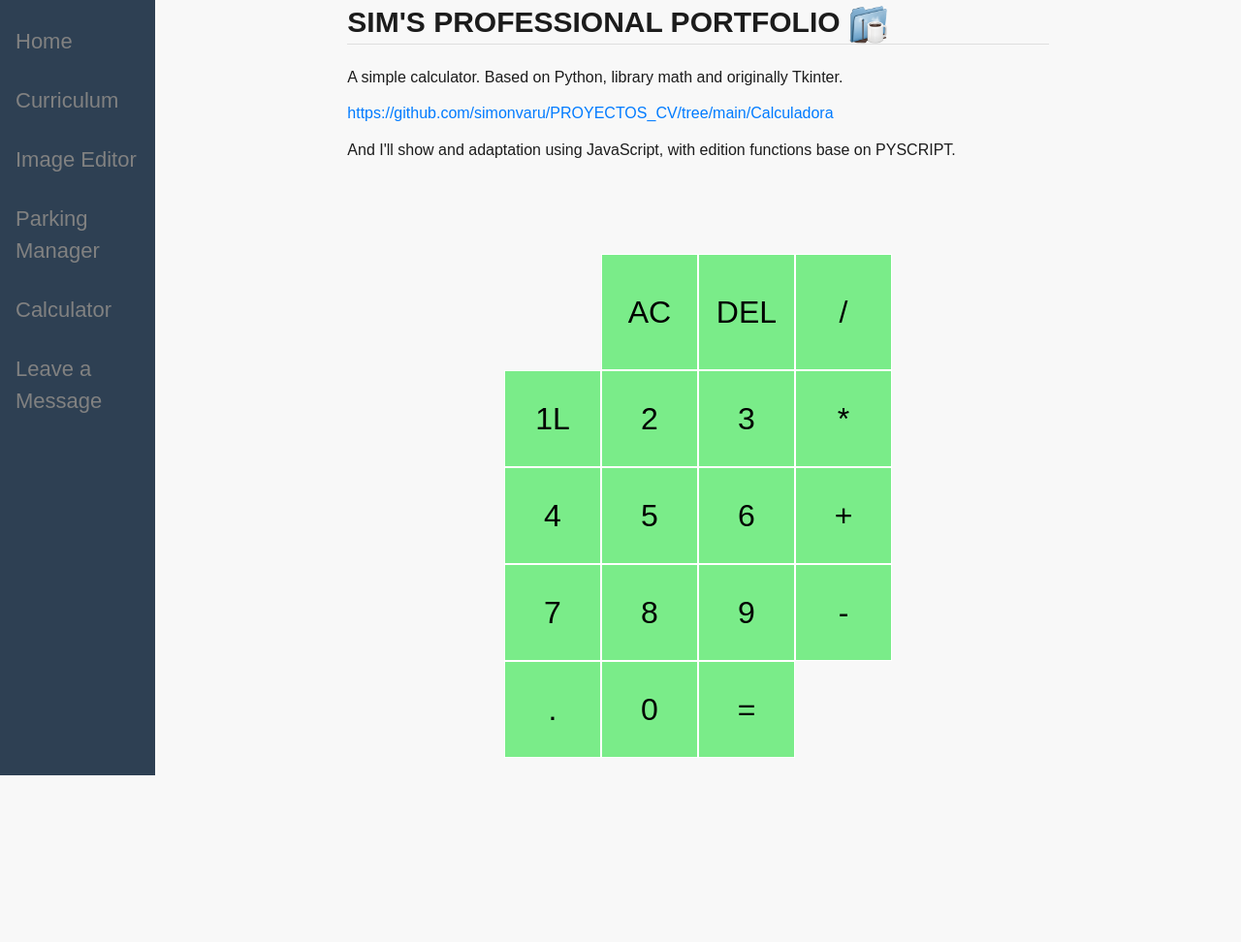
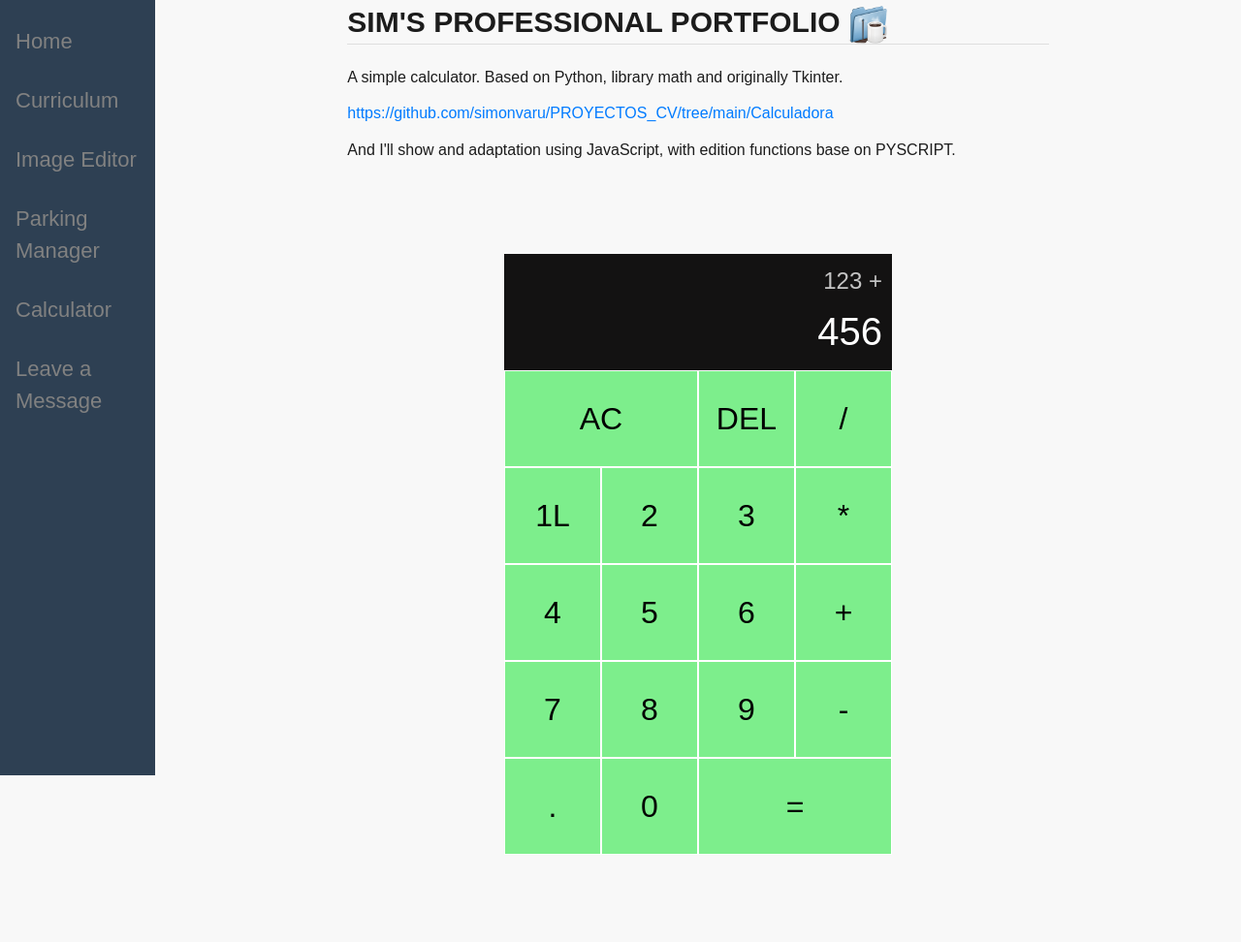
Before and after one commit to simonvaru/sitio_personal, a Django app: page /p3/ in a window 1280 px wide. Shown: the whole page at 97% size. Run offline with Django 4.2, Linux system fonts and the light colour scheme.

Commit message:
demoapp3_css_button_grid

```diff
--- a/main/templates/main/demoapp3.html
+++ b/main/templates/main/demoapp3.html
@@ -18,8 +18,8 @@
     <body>
         <div class="calculator-grid">
             <div class="output">
-                <div class="previous-operand"></div>
-                <div class="current-operand"></div>
+                <div class="previous-operand">123 +</div>
+                <div class="current-operand">456</div>
             </div>
             <button class="span-two">AC</button>
             <button>DEL</button>
--- a/static/css/demoapp3.css
+++ b/static/css/demoapp3.css
@@ -12,7 +12,7 @@ h1, h2, p{
 body{
   padding: 0;
   margin: 0;
-	background-color:#f8f8f8!important;
+	background-color:#f8f8f8;
 }
 
 *, *::before, *::after {
@@ -36,9 +36,34 @@ body{
   font-size: 2rem;
   border: 1px solid white;
   outline: none;
-  background-color: rgba(122, 236, 137)
+  background-color: rgb(125, 238, 140)
 }
 
 .calculator-grid>button:hover{
-  background-color: rgba(108, 224, 124);
+  background-color: rgb(99, 221, 115);
 }
+
+.span-two{
+  grid-column: span 2;
+}
+
+.output {
+  grid-column: 1/-1;
+  background-color: rgb(19, 18, 18);
+  display: flex;
+  align-items: flex-end;
+  justify-content: space-between;
+  flex-direction: column;
+  padding: 10px;
+  word-wrap: break-word;
+}
+
+.output .previous-operand{
+  color: rgba(255, 255, 255, 0.75);
+  font-size: 1.5rem;
+}
+
+.output .current-operand{
+  color: white;
+  font-size: 2.5rem;
+}
```
